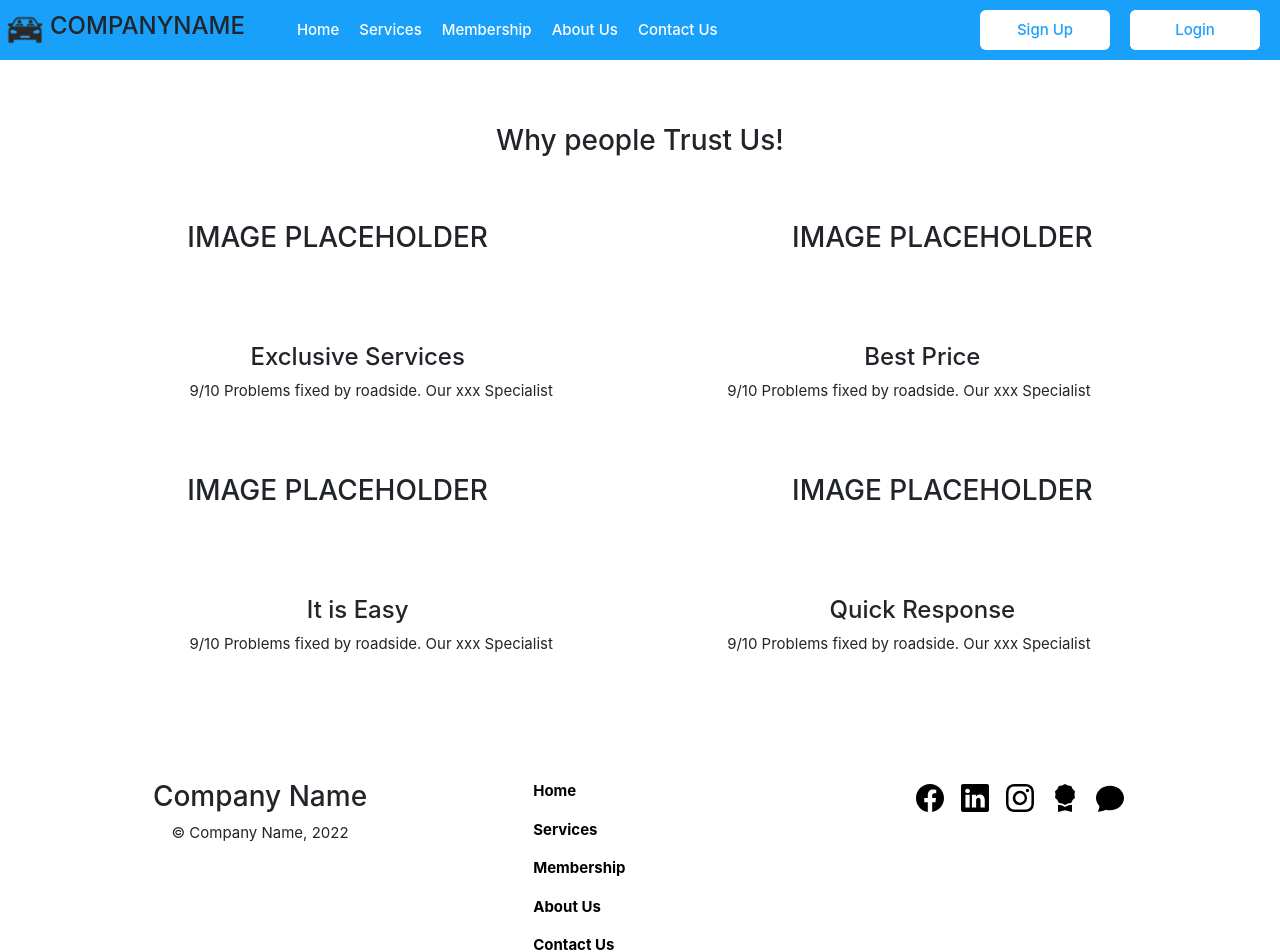
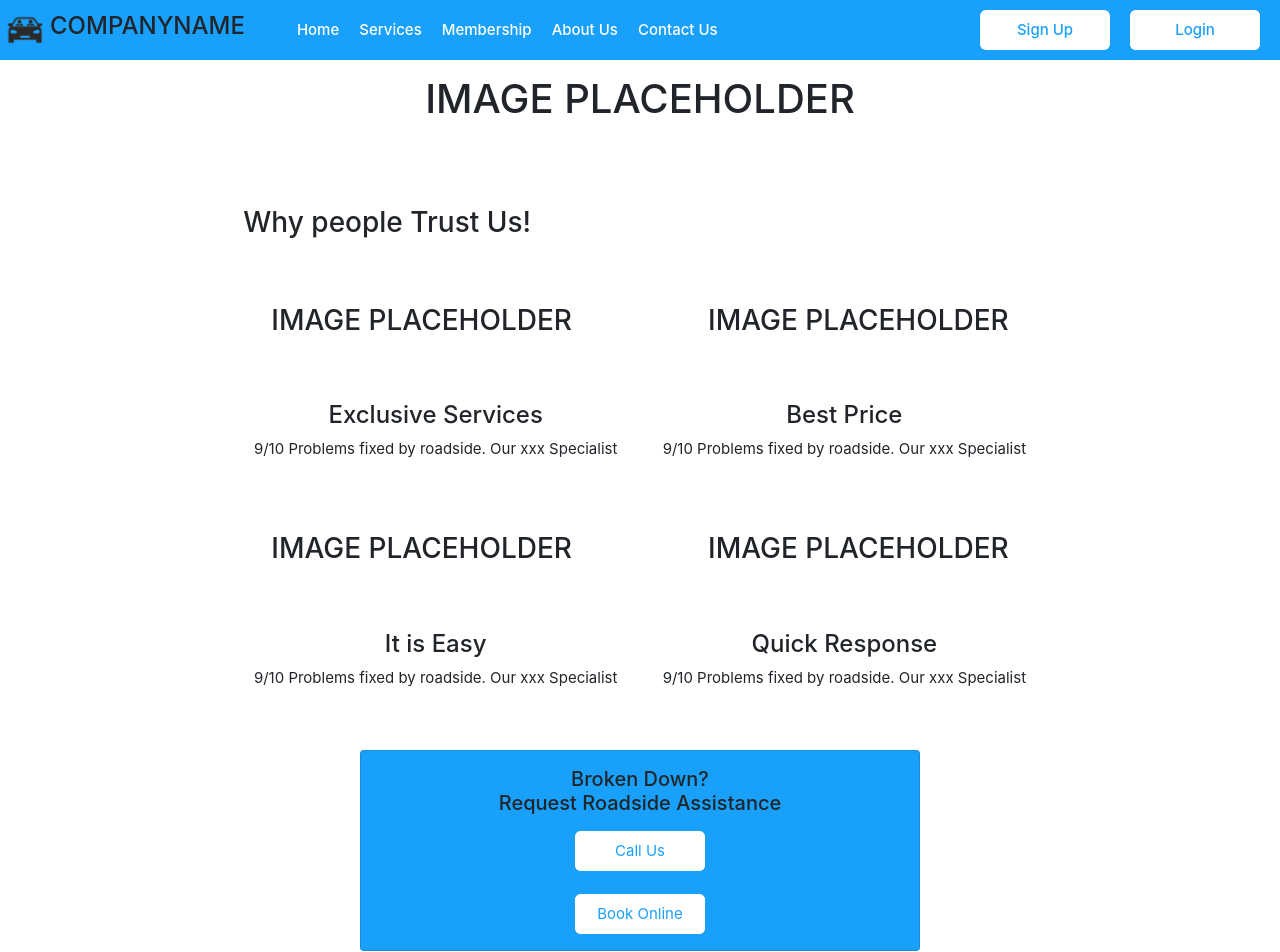
Before and after one commit to SeanOverton/CSIT314-Frontend, a React (Create React App) app: page / in a window 1280 px wide. Shown: the top 952 px of the page. Built offline with nearby package versions, Linux system fonts and the light colour scheme; no server answers.

Commit message:
home page updated

```diff
--- a/src/pages/General/Home.tsx
+++ b/src/pages/General/Home.tsx
@@ -2,72 +2,94 @@ import React from 'react';
 import About from './About';
 import Services from './Services';
 import { Container, Col, Row, Card } from 'react-bootstrap';
+import { Link } from 'react-router-dom';
 
 const Home = () => {
     return (
         <>
         <main>
             <div style={{paddingTop: "1em", paddingBottom: "4em"}}>
-            <h3> Why people Trust Us! </h3>
-                <Container>
+                <h1>IMAGE PLACEHOLDER</h1>
+                <div style={{paddingTop: "5em", paddingBottom: "1em"}}>
+                    <Container>
+                    <Row>
+                        <Col> <h3 style={{textAlign:"left"}}> Why people Trust Us! </h3> </Col>
+                        <Col></Col>
+                    </Row>
                     <Row>
                         <Col>
-                            <h3 style={{ paddingTop: "2em", paddingBottom: "2em", paddingLeft: "1em", paddingRight: "5em" }}>
+                            <h3 style={{ paddingTop: "2em", paddingBottom: "2em", paddingLeft: "1em", paddingRight: "2em" }}>
                                 IMAGE PLACEHOLDER
                             </h3>
                         </Col>
                         <Col>
-                            <h3 style={{ paddingTop: "2em", paddingBottom: "2em", paddingLeft: "5em", paddingRight: "1em"  }}>
+                            <h3 style={{ paddingTop: "2em", paddingBottom: "2em", paddingLeft: "2em", paddingRight: "1em"  }}>
                                 IMAGE PLACEHOLDER
                             </h3>
                         </Col>
                     </Row>
                     <Row>
                         <Col>
-                        <h4 style={{ paddingTop: "1em", paddingLeft: "1em", paddingRight: "4em" }}>Exclusive Services</h4>
+                        <h4 style={{textAlign:"center"}}>Exclusive Services</h4>
                         </Col>
                         <Col>
-                        <h4 style={{ paddingTop: "1em", paddingLeft: "4em", paddingRight: "1em" }}>Best Price</h4>
+                        <h4 style={{textAlign:"center"}}>Best Price</h4>
                         </Col>
                     </Row>
                     <Row>
                         <Col>
-                        <p style={{paddingLeft: "1em", paddingRight: "4em" }} >9/10 Problems fixed by roadside. Our xxx Specialist</p>
+                        <p style={{textAlign:"center"}} >9/10 Problems fixed by roadside. Our xxx Specialist</p>
                         </Col>
                         <Col>
-                        <p style={{paddingLeft: "4em", paddingRight: "1em" }}>9/10 Problems fixed by roadside. Our xxx Specialist</p>
+                        <p style={{textAlign:"center"}}>9/10 Problems fixed by roadside. Our xxx Specialist</p>
                         </Col>
                     </Row>
                     <Row>
                         <Col>
-                            <h3 style={{ paddingTop: "2em", paddingBottom: "2em", paddingLeft: "1em", paddingRight: "5em" }}>
+                            <h3 style={{ paddingTop: "2em", paddingBottom: "2em", paddingLeft: "1em", paddingRight: "2em" }}>
                                 IMAGE PLACEHOLDER
                             </h3>
                         </Col>
                         <Col>
-                            <h3 style={{ paddingTop: "2em", paddingBottom: "2em", paddingLeft: "5em", paddingRight: "1em"  }}>
+                            <h3 style={{ paddingTop: "2em", paddingBottom: "2em", paddingLeft: "2em", paddingRight: "1em"  }}>
                                 IMAGE PLACEHOLDER
                             </h3>
                         </Col>
                     </Row>
                     <Row>
                         <Col>
-                        <h4 style={{ paddingTop: "1em", paddingLeft: "1em", paddingRight: "4em" }}>It is Easy</h4>
+                        <h4 style={{textAlign:"center" }}>It is Easy</h4>
                         </Col>
                         <Col>
-                        <h4 style={{ paddingTop: "1em", paddingLeft: "4em", paddingRight: "1em" }}>Quick Response</h4>
+                        <h4 style={{textAlign:"center" }}>Quick Response</h4>
                         </Col>
                     </Row>
                     <Row>
                         <Col>
-                        <p style={{paddingLeft: "1em", paddingRight: "4em" }} >9/10 Problems fixed by roadside. Our xxx Specialist</p>
+                        <p style={{textAlign:"center" }} >9/10 Problems fixed by roadside. Our xxx Specialist</p>
                         </Col>
                         <Col>
-                        <p style={{paddingLeft: "4em", paddingRight: "1em" }}>9/10 Problems fixed by roadside. Our xxx Specialist</p>
+                        <p style={{textAlign:"center" }}>9/10 Problems fixed by roadside. Our xxx Specialist</p>
                         </Col>
                     </Row>
                </Container>
+               </div>
+               <div><Row style={{display:"inline-block", paddingTop: "2em"}}>
+                        <Card style={{ width: '35rem', backgroundColor: "#18A0FB" }}>
+                            <Card.Body>
+                                <Card.Title>Broken Down?<p> Request Roadside Assistance </p></Card.Title>
+                                <div style={{display: "inline-block"}} className="nav-btn">
+                                    <Link className="nav-btn" to="/contactus">Call Us</Link>
+                                </div><br/> <br/>
+                                <div style={{display: "inline-block"}} className="nav-btn">
+                                    <Link className="nav-btn" to="/contactus">Book Online</Link>
+                                </div>
+                            </Card.Body>
+                        </Card>
+                    </Row>
+                </div>
             </div>
+
            {/* <div>
                 <h1>Home page</h1>
                 <h3>(Whatever information we want to put on the home page.)</h3>
```
